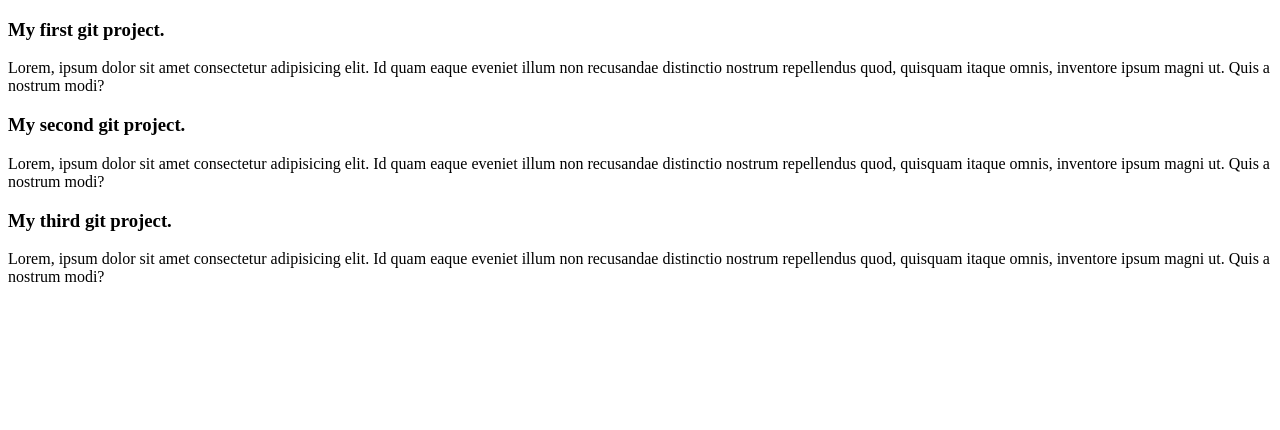
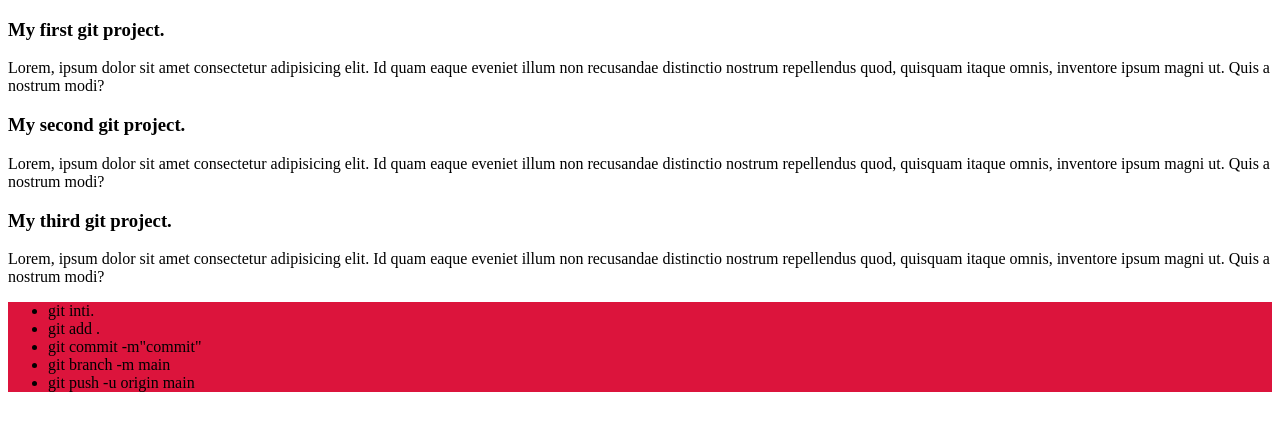
Before and after one commit to shakawat777/demoforgit, a plain HTML site: page index.html in a window 1280 px wide. Drawn offline with Linux system fonts and the light colour scheme.

Commit message:
commit all files

```diff
--- /dev/null
+++ b/css/style.css
@@ -0,0 +1,3 @@
+.order{
+    background-color: crimson;
+}
--- a/index.html
+++ b/index.html
@@ -4,6 +4,7 @@
     <meta charset="UTF-8">
     <meta name="viewport" content="width=device-width, initial-scale=1.0">
     <title>Demo  for git</title>
+    <link rel="stylesheet" href="css/style.css">
 </head>
 <body>
     <h3>My first git project.</h3>
@@ -12,5 +13,15 @@
     <p>Lorem, ipsum dolor sit amet consectetur adipisicing elit. Id quam eaque eveniet illum non recusandae distinctio nostrum repellendus quod, quisquam itaque omnis, inventore ipsum magni ut. Quis a nostrum modi?</p>
     <h3>My third git project.</h3>
     <p>Lorem, ipsum dolor sit amet consectetur adipisicing elit. Id quam eaque eveniet illum non recusandae distinctio nostrum repellendus quod, quisquam itaque omnis, inventore ipsum magni ut. Quis a nostrum modi?</p>
+    <div class="order">
+        <ul>
+            <li>git inti.</li>
+            <li>git add .</li>
+            <li>git commit -m"commit"</li>
+            <li>git branch -m main</li>
+            <li>git push -u origin main</li>
+        </ul>
+    </div>
+
 </body>
 </html>
```
Also changed, not shown: images/mak.jpg (added), images/one.jpg (added).
